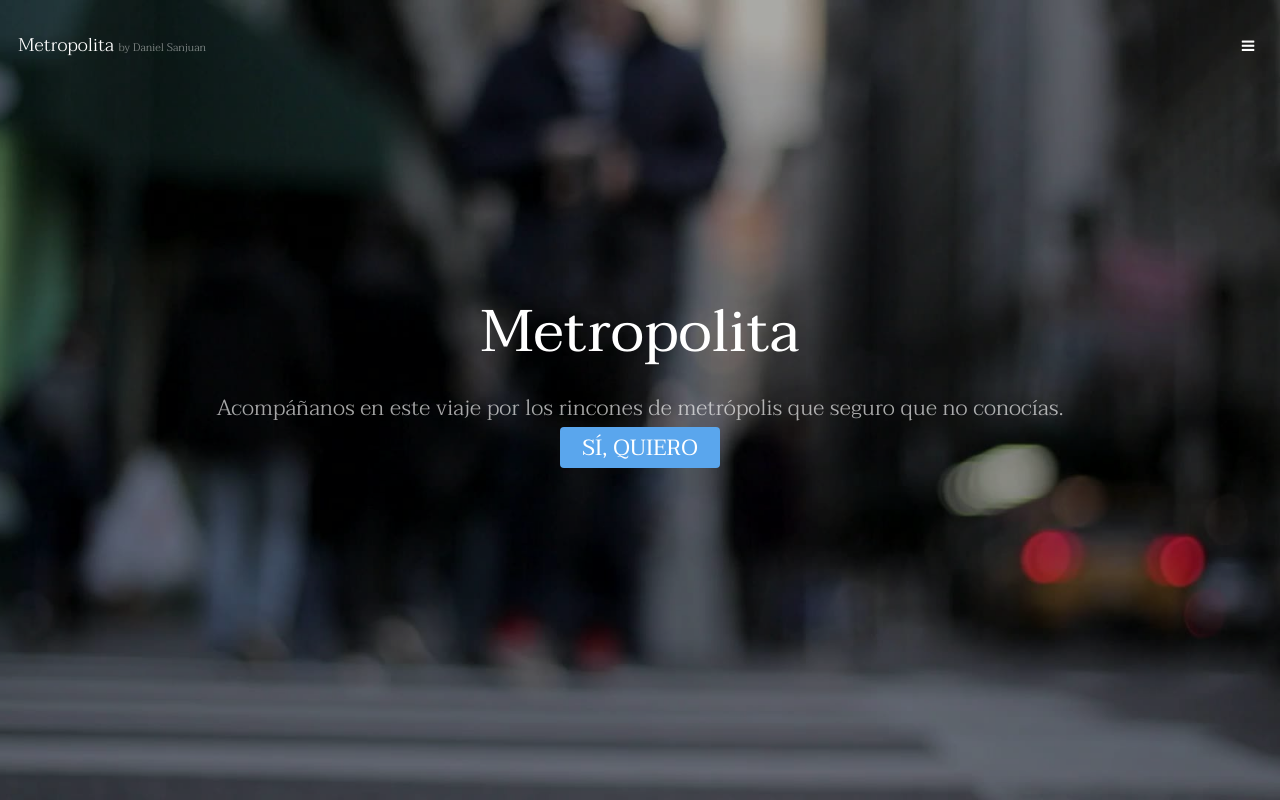
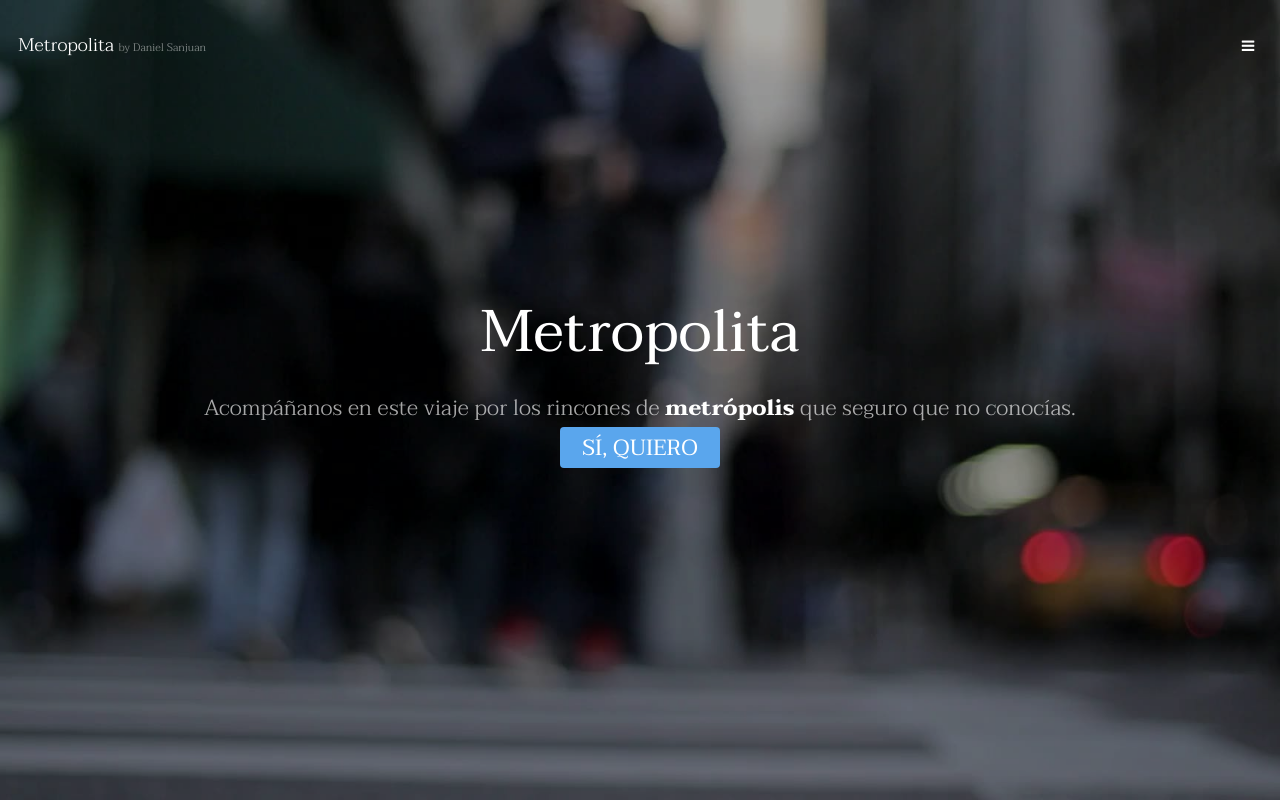
Before and after one commit to JuanDanielSanjuan/04_REP_METROPOLITA, a plain HTML site: page index.html in a window 1280 px wide. Shown: the top 800 px of the page. Drawn offline with Linux system fonts and the light colour scheme.

Commit message:
negrita fuerte blanco en la frase portada por DIEGO

```diff
--- a/assets/css/main.css
+++ b/assets/css/main.css
@@ -4228,3 +4228,4 @@
 
 		}
 		#three, #four, #footer section { display:none}
+		#banner b{color:white;font-weight: 900; !important}
--- a/index.html
+++ b/index.html
@@ -37,7 +37,7 @@
 			<section id="banner" data-video="images/banner">
 				<div class="inner">
 					<h1>Metropolita</h1>
-					<p>Acompáñanos en este viaje por los rincones de metrópolis que seguro que no conocías.<br />
+					<p>Acompáñanos en este viaje por los rincones de <b>metrópolis</b> que seguro que no conocías.<br />
 					<a href="#one" class="button special scrolly">SÍ, QUIERO</a>
 				</div>
 			</section>
```
